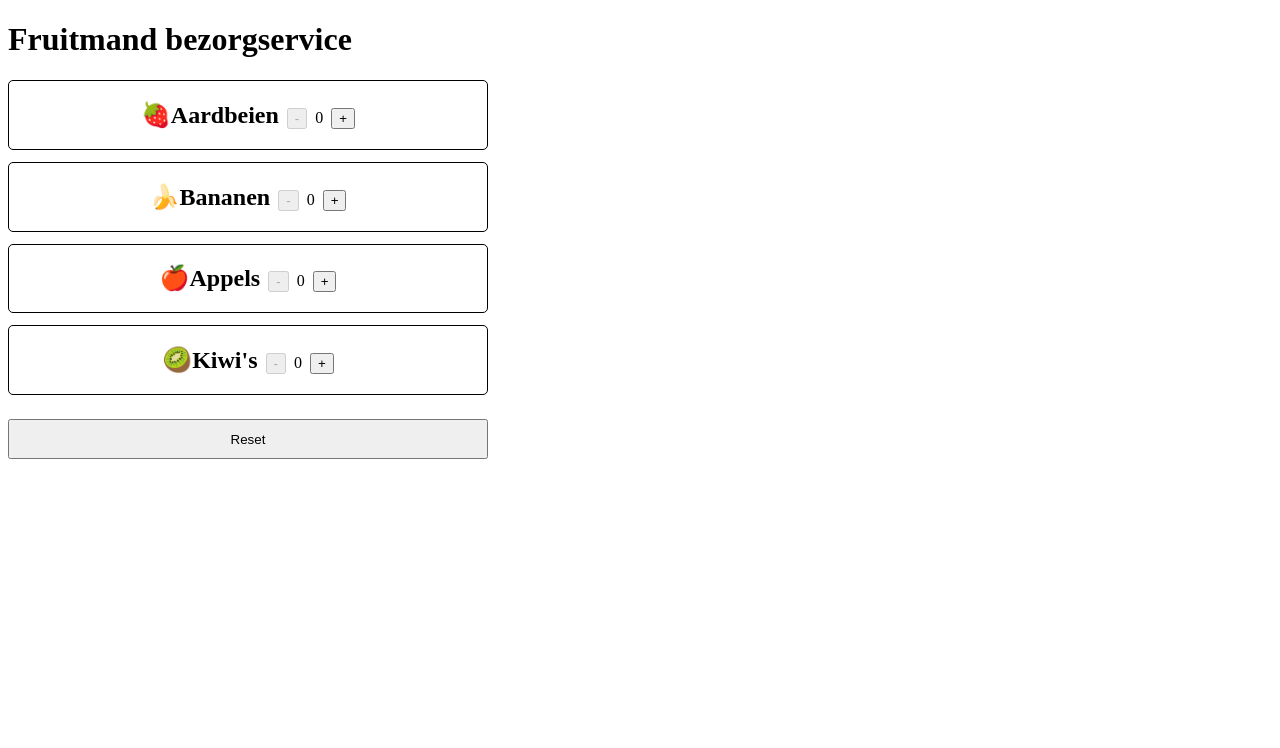
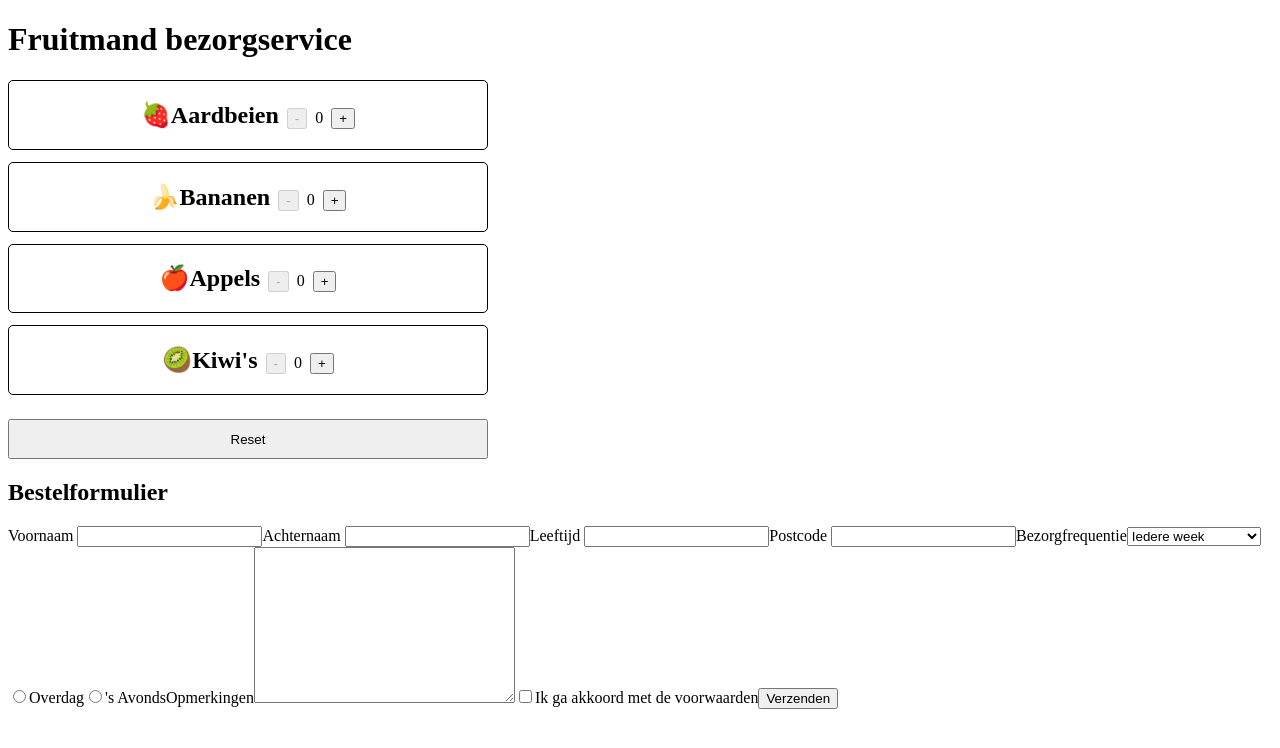
Before and after one commit to ilonavdberg/frontend-react-fruitbasket-order-form, a React (Vite) app: page / in a window 1280 px wide. Shown: the top 748 px of the page. Built offline with nearby package versions, Linux system fonts and the light colour scheme.

Commit message:
basic order form created

```diff
--- a/package.json
+++ b/package.json
@@ -11,7 +11,8 @@
   },
   "dependencies": {
     "react": "^18.2.0",
-    "react-dom": "^18.2.0"
+    "react-dom": "^18.2.0",
+    "react-hook-form": "^7.53.2"
   },
   "devDependencies": {
     "@types/react": "^18.2.15",
--- a/src/App.jsx
+++ b/src/App.jsx
@@ -3,6 +3,7 @@ import './App.css'
 
 //Components
 import FruitBasket from "./components/fruitbasket/FruitBasket.jsx";
+import OrderForm from "./components/orderform/OrderForm.jsx";
 
 
 function App() {
@@ -11,6 +12,7 @@ function App() {
     <>
         <h1>Fruitmand bezorgservice</h1>
         <FruitBasket />
+        <OrderForm />
     </>
   )
 }
--- /dev/null
+++ b/src/components/orderform/OrderForm.jsx
@@ -0,0 +1,76 @@
+//Styling
+import './OrderForm.css'
+
+
+function OrderForm() {
+    return (
+        <>
+            <h2>Bestelformulier</h2>
+            <form>
+                <label htmlFor="first-name-field">Voornaam </label>
+                <input
+                    type="text"
+                    id="first-name-field"
+                    name="first-name"
+                />
+                <label htmlFor="last-name-field">Achternaam </label>
+                <input
+                    type="text"
+                    id="last-name-field"
+                    name="last-name"
+                />
+                <label htmlFor="age-field">Leeftijd </label>
+                <input
+                    type="text"
+                    id="age-field"
+                    name="age"
+                />
+                <label htmlFor="zipcode-field">Postcode </label>
+                <input
+                    type="text"
+                    id="zipcode-field"
+                    name="zipcode"
+                />
+                <label htmlFor="delivery-frequency-select">Bezorgfrequentie</label>
+                <select
+                    name="delivery-frequency"
+                    id="delivery-frequency-select"
+                >
+                    <option value="weekly">Iedere week</option>
+                    <option value="biweekly">Iedere twee weken</option>
+                    <option value="monthly">Iedere maand</option>
+                </select>
+                <input
+                    type="radio"
+                    id="daytime"
+                    name="delivery-window"
+                    value="daytime"
+                />
+                <label htmlFor="daytime">Overdag</label>
+                <input
+                type="radio"
+                id="evening"
+                name="delivery-window"
+                value="evening"
+                />
+                <label htmlFor="evening">'s Avonds</label>
+                <label htmlFor="remarks-field">Opmerkingen</label>
+                <textarea name="remarks" id="remarks-field" cols="30" rows="10"></textarea>
+                <input
+                    type="checkbox"
+                    id="agreed-to-terms-checkbox"
+                    name="agreed-to-terms"
+                    value={false}
+                />
+                <label htmlFor="agreed-to-terms-checkbox">Ik ga akkoord met de voorwaarden</label>
+                <button
+                    type="button"
+                >
+                    Verzenden
+                </button>
+            </form>
+        </>
+    )
+}
+
+export default OrderForm
```
Also changed, not shown: src/components/orderform/OrderForm.css (added), 1 other file (tests, documents, lock files or other folders).
